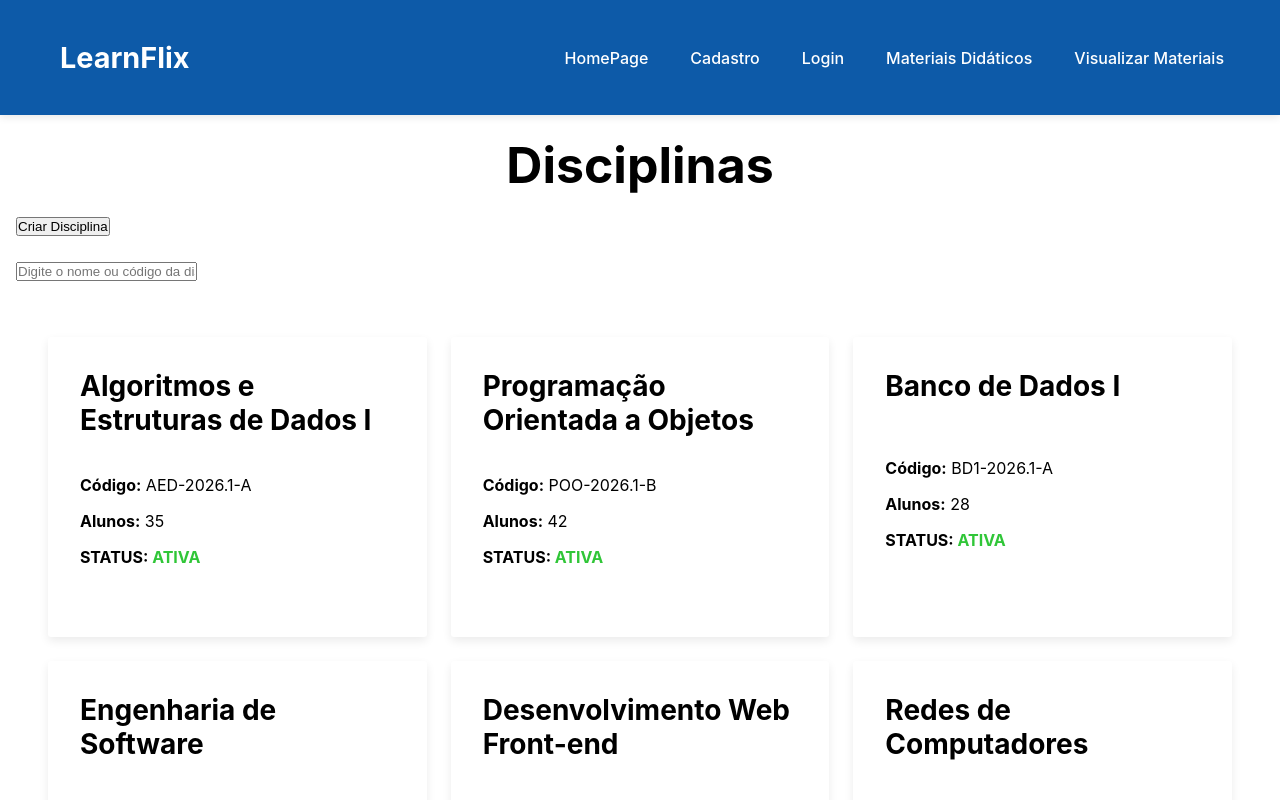
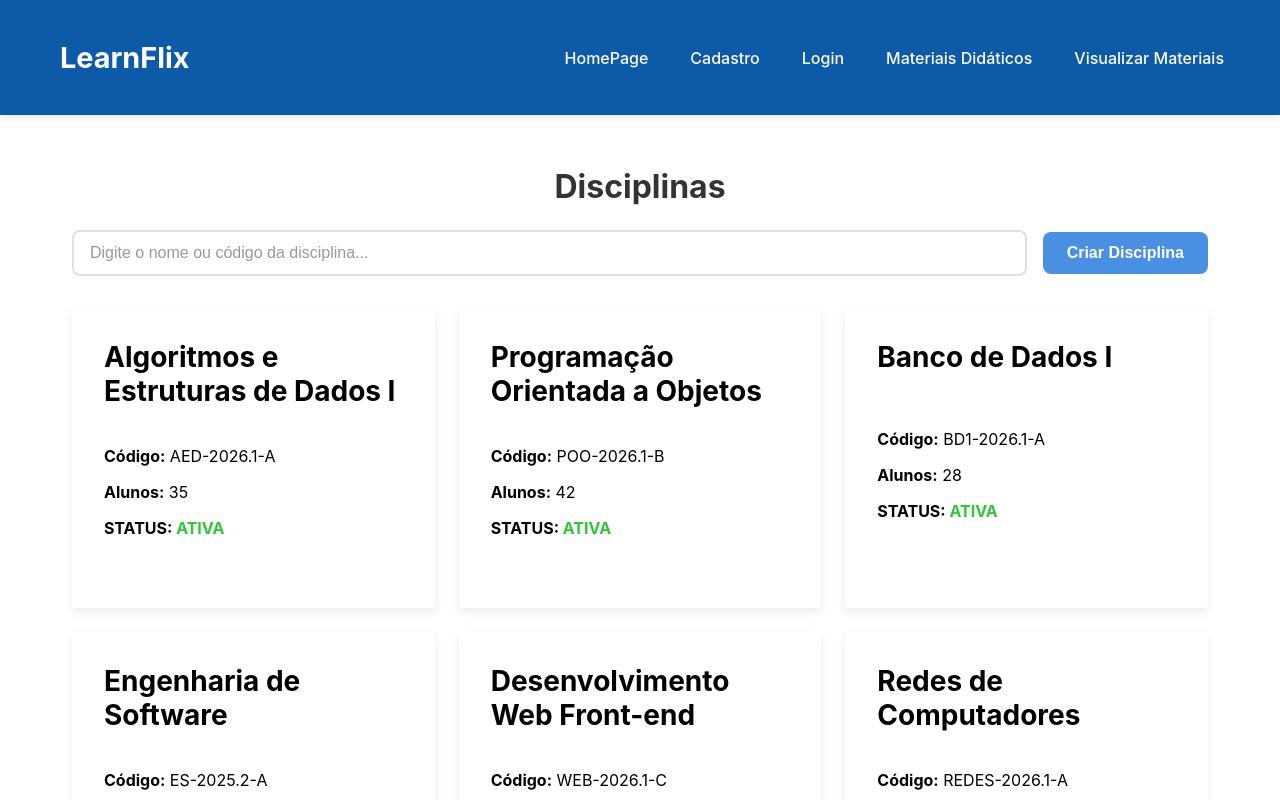
Before and after one commit to LFbruck/learnflix, a React (Create React App) app: page /disciplinas in a window 1280 px wide. Shown: the top 800 px of the page. Built offline with nearby package versions, Linux system fonts and the light colour scheme.

Commit message:
refactor: reposiciona cmapo de busca e altera sua estilização

```diff
--- a/src/pages/DisciplinasPage/DisciplinasPage.jsx
+++ b/src/pages/DisciplinasPage/DisciplinasPage.jsx
@@ -32,10 +32,7 @@ export default function DisciplinasPage() {
 
     return (
         <div className={styles.container}>
-            <div className={styles.nav}>
-                <h1 className={styles.title}>Disciplinas</h1>
-                <button className={styles.btnCriarDisciplina}>Criar Disciplina</button>
-            </div>
+            <h1 className={styles.title}>Disciplinas</h1>
 
             <div className={styles.containerBusca}>
                 <input
@@ -45,6 +42,8 @@ export default function DisciplinasPage() {
                     onChange={e => setTermoBusca(e.target.value)}
                     className={styles.inputBusca}
                 />
+
+                <button className={styles.btnCriarDisciplina}>Criar Disciplina</button>
             </div>
 
             {loading ? (
--- a/src/pages/DisciplinasPage/DisciplinasPage.module.css
+++ b/src/pages/DisciplinasPage/DisciplinasPage.module.css
@@ -1,16 +1,71 @@
 .container {
-    width: 100%;
+    padding: 2rem;
+    max-width: 1200px;
     margin: 0 auto;
-    min-height: 100vh;
+}
+
+.title {
+    font-size: 2rem;
+    color: #333;
+    margin-bottom: 1.5rem;
+}
+
+.containerBusca {
     display: flex;
-    flex-direction: column;
-    gap: 1.5rem;
-    padding: 0 1rem;
+    gap: 1rem;
+    margin-bottom: 2rem;
+    align-items: center;
+}
+
+.inputBusca {
+    flex: 1;
+    padding: 0.75rem 1rem;
+    font-size: 1rem;
+    border: 2px solid #e0e0e0;
+    border-radius: 8px;
+    outline: none;
+    transition: border-color 0.2s;
+}
+
+.inputBusca:focus {
+    border-color: #4a90e2;
+}
+
+.inputBusca::placeholder {
+    color: #999;
+}
+
+.btnCriarDisciplina {
+    padding: 0.75rem 1.5rem;
+    font-size: 1rem;
+    font-weight: 600;
+    color: white;
+    background-color: #4a90e2;
+    border: none;
+    border-radius: 8px;
+    cursor: pointer;
+    transition: background-color 0.2s;
+    white-space: nowrap;
+}
+
+.btnCriarDisciplina:hover {
+    background-color: #357abd;
+}
+
+.btnCriarDisciplina:active {
+    transform: scale(0.98);
 }
 
 .gridCards {
     display: grid;
     grid-template-columns: repeat(3, 1fr);
     gap: 1.5rem;
-    padding: 2rem;
 }
+
+.gridCards > p {
+    grid-column: 1 / -1;
+    text-align: center;
+    padding: 3rem;
+    color: #666;
+    font-size: 1.1rem;
+}
```
